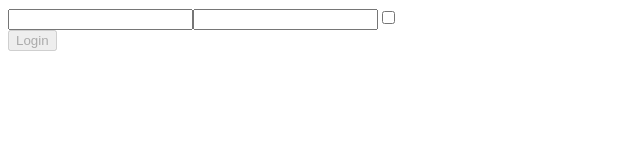
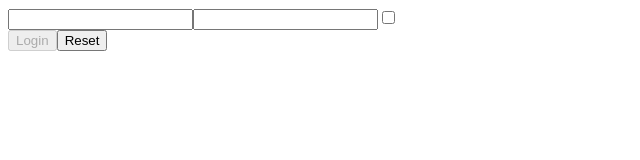
Before and after one commit to hershellayton95/esercizi-react, a React (Create React App) app: page / in a window 1280 px wide. Shown: the top 160 px of the page, without its empty margins (0-640 px from the left). Built offline with nearby package versions, Linux system fonts and the light colour scheme.

Commit message:
create form 4

```diff
--- a/src/Login.js
+++ b/src/Login.js
@@ -29,6 +29,14 @@
         })
     }
 
+    hadlerReset = () => {
+        this.setState({
+                username: "",
+                password: "",
+                remember: false
+        })
+    }
+
     render() {
         return (
             <div>
@@ -37,6 +45,7 @@
                 <input type="checkbox" name="remember" checked={this.state.remember}  onChange={this.handlerInput} />
                 <div>
                     <button type="button" onClick={this.onLogin} disabled={!this.state.username || !this.state.password}>Login</button>
+                    <button type="button" onClick={this.hadlerReset}>Reset</button>
                 </div>
             </div>
         )
```
Also changed, not shown: Form 03.txt (deleted), Form 04.txt (added).
